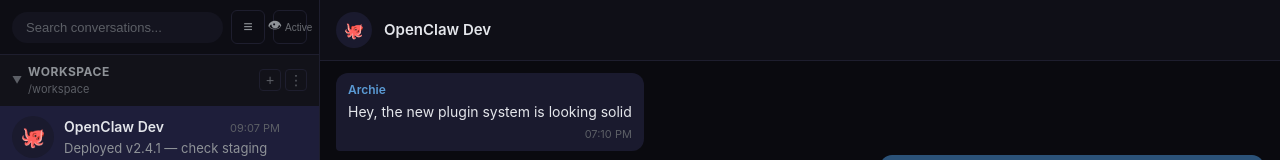
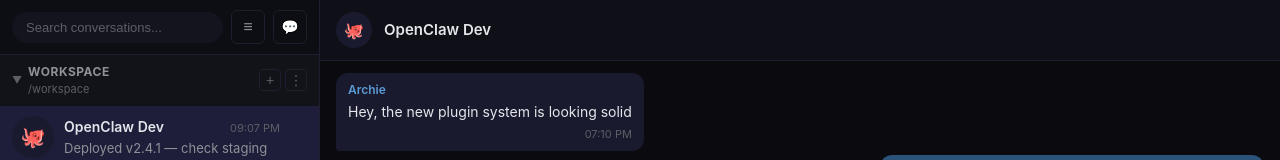
Before and after one commit to etdofreshai/ets-dev-channel, a React (Vite) app: page / in a window 1280 px wide. Shown: the top 160 px of the page. Built offline with nearby package versions, Linux system fonts and the light colour scheme.

Commit message:
fix: use emoji-only labels for visibility filter (💬 active, 📦 archived, 👁 all)

```diff
--- a/src/components/Sidebar.tsx
+++ b/src/components/Sidebar.tsx
@@ -5,9 +5,9 @@ type ViewMode = 'regular' | 'compact'
 type ViewFilter = 'active' | 'archived' | 'all'
 
 const filterLabels: Record<ViewFilter, string> = {
-  active: 'Active',
-  archived: 'Archived',
-  all: 'All',
+  active: '💬',
+  archived: '📦',
+  all: '👁',
 }
 const filterCycle: Record<ViewFilter, ViewFilter> = {
   active: 'archived',
@@ -154,8 +154,7 @@ export default function Sidebar({
           title={`Showing: ${filterLabels[viewFilter]} — click to cycle`}
           onClick={() => setViewFilter(f => filterCycle[f])}
         >
-          👁
-          <span className="filter-label">{filterLabels[viewFilter]}</span>
+          {filterLabels[viewFilter]}
         </button>
       </div>
       <div className="conversation-list">
```
